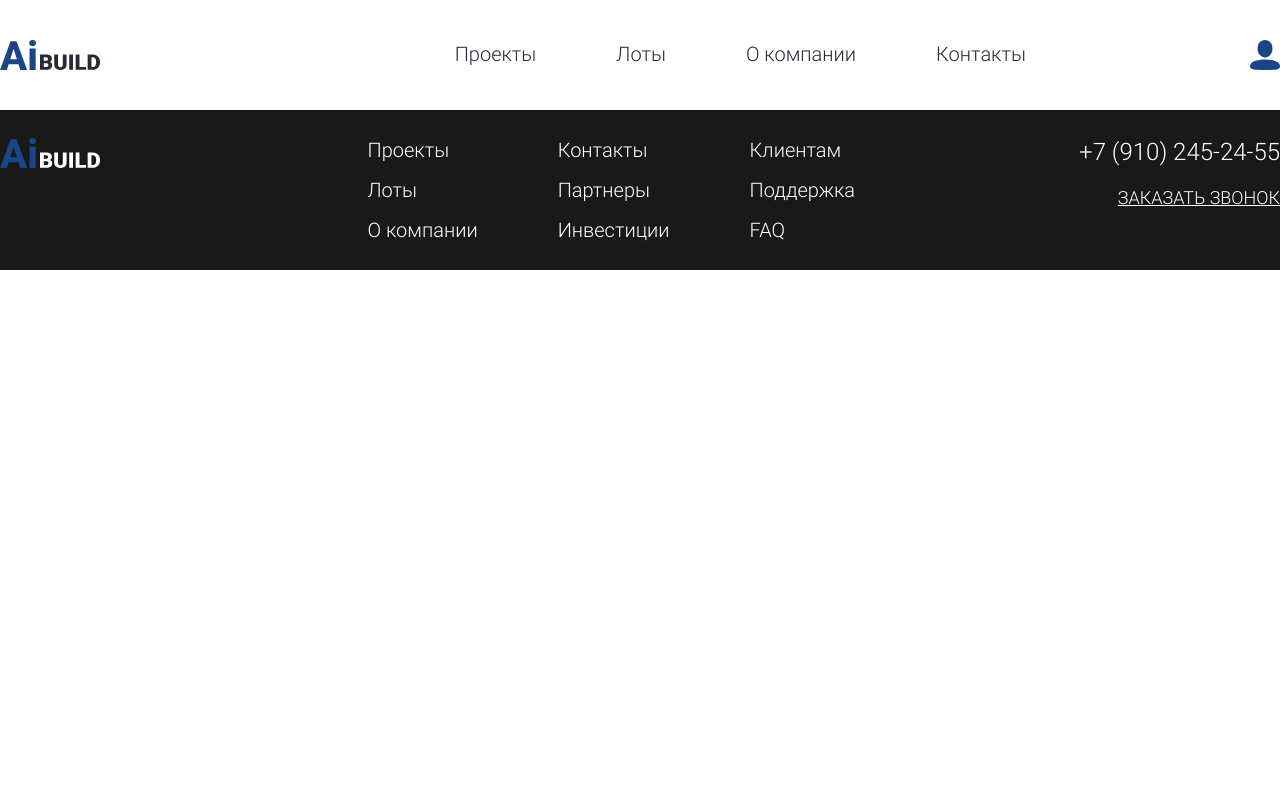
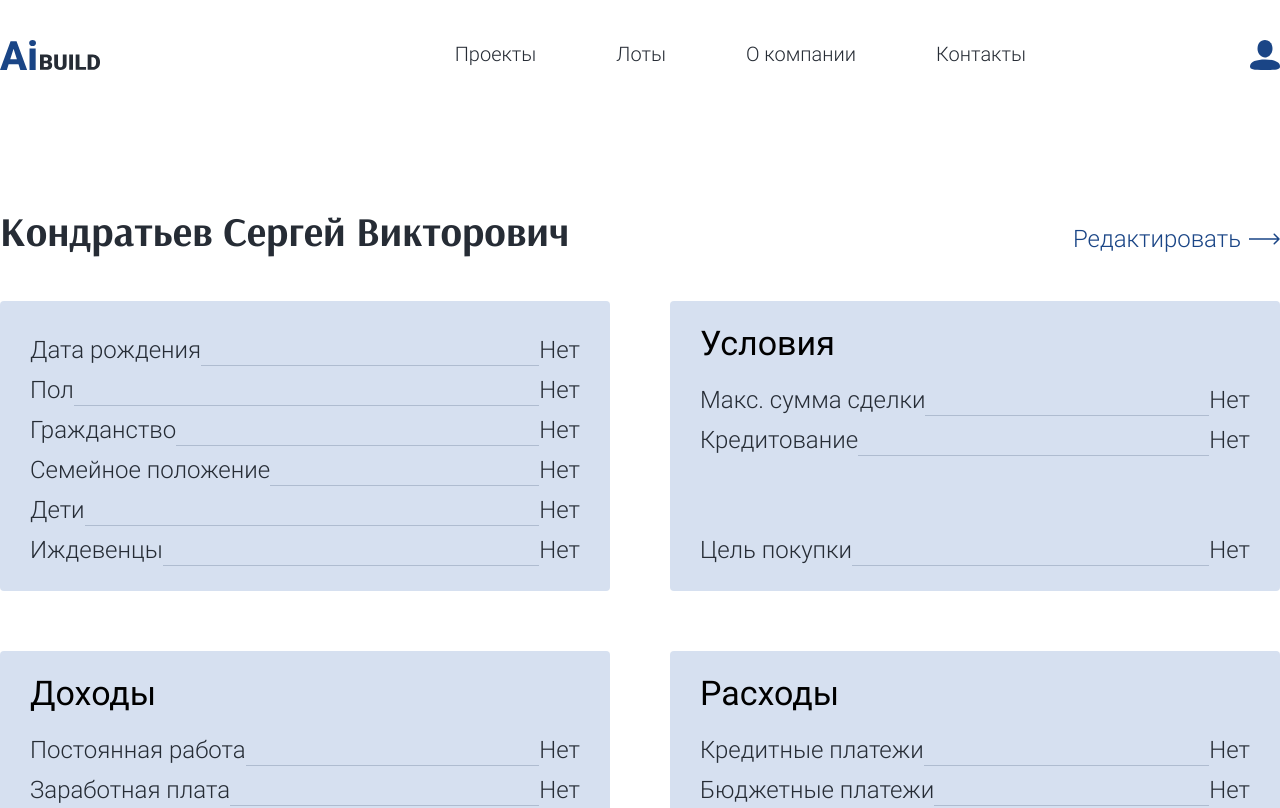
Before and after one commit to forgehive-team/gigachat-challenge-propinvest-frontend, a Vue app: page /account in a window 1280 px wide. Shown: the top 808 px of the page. Built offline with nearby package versions, Linux system fonts and the light colour scheme.

Commit message:
account page

```diff
--- /dev/null
+++ b/src/components/ProfileInfoCard.vue
@@ -0,0 +1,25 @@
+<template>
+  <div class="px-[30px] py-[25px] bg-card rounded flex flex-col">
+    <h5 v-if="title" class="mb-4 text-[34px] leading-none">{{ title }}</h5>
+    <div v-for="(field, i) in fields" :key="i" class="flex w-full field">
+      <span class="mt-2 text-secondary text-2xl font-light flex-shrink-0">{{ field.name }}</span>
+      <span class="w-full border-b border-solid border-[#AFBCD0]"></span>
+      <span class="mt-2 text-secondary text-2xl font-light flex-shrink-0">{{ field.value }} </span>
+    </div>
+  </div>
+</template>
+
+<script setup lang="ts">
+defineProps<{
+  title?: string
+  fields: Array<{ name: string; value: string }>
+}>()
+</script>
+
+<style lang="scss" scoped>
+.field {
+  &:last-of-type {
+    margin-top: auto !important;
+  }
+}
+</style>
--- /dev/null
+++ b/src/components/icons/IconArrowRight.vue
@@ -0,0 +1,8 @@
+<template>
+  <svg width="31" height="12" viewBox="0 0 31 12" fill="none" xmlns="http://www.w3.org/2000/svg">
+    <path
+      d="M30.5303 6.53033C30.8232 6.23744 30.8232 5.76256 30.5303 5.46967L25.7574 0.696699C25.4645 0.403806 24.9896 0.403806 24.6967 0.696699C24.4038 0.989593 24.4038 1.46447 24.6967 1.75736L28.9393 6L24.6967 10.2426C24.4038 10.5355 24.4038 11.0104 24.6967 11.3033C24.9896 11.5962 25.4645 11.5962 25.7574 11.3033L30.5303 6.53033ZM0 6.75H30V5.25H0V6.75Z"
+      fill="#1A4586"
+    />
+  </svg>
+</template>
--- a/src/components/icons/index.ts
+++ b/src/components/icons/index.ts
@@ -1,5 +1,6 @@
+import IconArrowRight from './IconArrowRight.vue'
 import IconHomeCircle from './IconHomeCircle.vue'
 import IconLogo from './IconLogo.vue'
 import IconPerson from './IconPerson.vue'
 
-export { IconHomeCircle, IconLogo, IconPerson }
+export { IconArrowRight, IconHomeCircle, IconLogo, IconPerson }
--- a/src/components/index.ts
+++ b/src/components/index.ts
@@ -1,4 +1,5 @@
+import ProfileInfoCard from './ProfileInfoCard.vue'
 import TheFooter from './TheFooter.vue'
 import TheHeader from './TheHeader.vue'
 
-export { TheFooter, TheHeader }
+export { ProfileInfoCard, TheFooter, TheHeader }
--- /dev/null
+++ b/src/composables/index.ts
@@ -0,0 +1,3 @@
+import { useAccountInfo } from './useAccountInfo'
+
+export { useAccountInfo }
--- /dev/null
+++ b/src/composables/useAccountInfo.ts
@@ -0,0 +1,105 @@
+import { computed, ref } from 'vue'
+
+export const useAccountInfo = (): any => {
+  const data: any = ref(null)
+
+  const fetchAccountInfo = async (): Promise<void> => {
+    console.log('нечего тут фетчить пока')
+  }
+
+  // крч тут будет условно один объект в фетче, все компутеды от него поттянут value
+
+  const basicInfo = computed(() => {
+    return [
+      {
+        name: 'Дата рождения',
+        value: 'Нет'
+      },
+      {
+        name: 'Пол',
+        value: 'Нет'
+      },
+      {
+        name: 'Гражданство',
+        value: 'Нет'
+      },
+      {
+        name: 'Семейное положение',
+        value: 'Нет'
+      },
+      {
+        name: 'Дети',
+        value: 'Нет'
+      },
+      {
+        name: 'Иждевенцы',
+        value: 'Нет'
+      }
+    ]
+  })
+
+  const conditions = computed(() => {
+    return [
+      {
+        name: 'Макс. сумма сделки',
+        value: 'Нет'
+      },
+      {
+        name: 'Кредитование',
+        value: 'Нет'
+      },
+      {
+        name: 'Цель покупки',
+        value: 'Нет'
+      }
+    ]
+  })
+  const income = computed(() => {
+    return [
+      {
+        name: 'Постоянная работа',
+        value: 'Нет'
+      },
+      {
+        name: 'Заработная плата',
+        value: 'Нет'
+      },
+      {
+        name: 'Дополнительный доход',
+        value: 'Нет'
+      },
+      {
+        name: 'Общий доход',
+        value: 'Нет'
+      }
+    ]
+  })
+  const spending = computed(() => {
+    return [
+      {
+        name: 'Кредитные платежи',
+        value: 'Нет'
+      },
+      {
+        name: 'Бюджетные платежи',
+        value: 'Нет'
+      },
+      {
+        name: 'Прочие расходы',
+        value: 'Нет'
+      },
+      {
+        name: 'Общие расходы',
+        value: 'Нет'
+      }
+    ]
+  })
+
+  return {
+    fetchAccountInfo,
+    basicInfo,
+    income,
+    spending,
+    conditions
+  }
+}
--- a/src/router/index.ts
+++ b/src/router/index.ts
@@ -20,6 +20,11 @@ const router = createRouter({
       path: '/circle',
       name: 'home 2.0',
       component: (): Component => import('../views/CircleView.vue')
+    },
+    {
+      path: '/account',
+      name: 'account',
+      component: (): Component => import('../views/AccountView.vue')
     }
   ]
 })
--- /dev/null
+++ b/src/views/AccountView.vue
@@ -0,0 +1,39 @@
+<template>
+  <main class="container min-h-[calc(100dvh-246px)] mx-auto mb-16">
+    <div class="mt-[100px] flex justify-between h-min w-full items-end">
+      <h2 class="font-custom font-bold text-[41px] text-secondary leading-none">Кондратьев Сергей Викторович</h2>
+      <button class="text-accent font-light text-2xl leading-none flex gap-2 items-center">
+        Редактировать <IconArrowRight />
+      </button>
+    </div>
+    <div class="grid-container">
+      <ProfileInfoCard :fields="basicInfo" />
+      <ProfileInfoCard :fields="conditions" title="Условия" />
+      <ProfileInfoCard :fields="income" title="Доходы" />
+      <ProfileInfoCard :fields="spending" title="Расходы" />
+    </div>
+  </main>
+</template>
+
+<script setup lang="ts">
+import { ProfileInfoCard } from '@/components/'
+import { IconArrowRight } from '@/components/icons'
+import { useAccountInfo } from '@/composables'
+import { onMounted } from 'vue'
+
+const { basicInfo, conditions, spending, income, fetchAccountInfo } = useAccountInfo()
+
+onMounted(() => {
+  fetchAccountInfo()
+})
+</script>
+
+<style lang="scss" scoped>
+.grid-container {
+  display: grid;
+  grid-template-columns: 1fr 1fr;
+  grid-template-rows: auto auto;
+  gap: 60px;
+  margin-top: 50px;
+}
+</style>
--- a/tailwind.config.js
+++ b/tailwind.config.js
@@ -11,6 +11,7 @@ module.exports = {
         primary: '#FFF',
         secondary: '#262C35',
         accent: '#1A4586',
+        card: '#D6E0F0',
         hover: {
           950: '#265AA9',
           500: '#D6E0F0'
```
